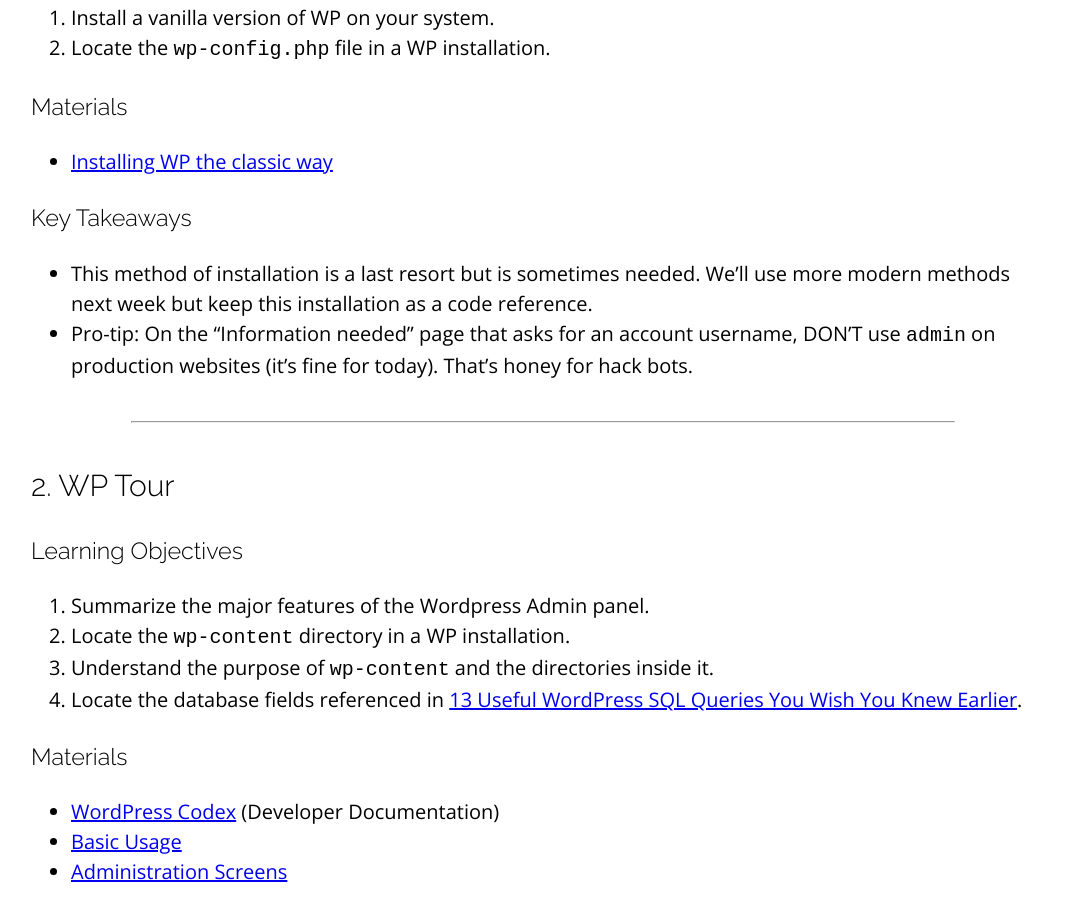
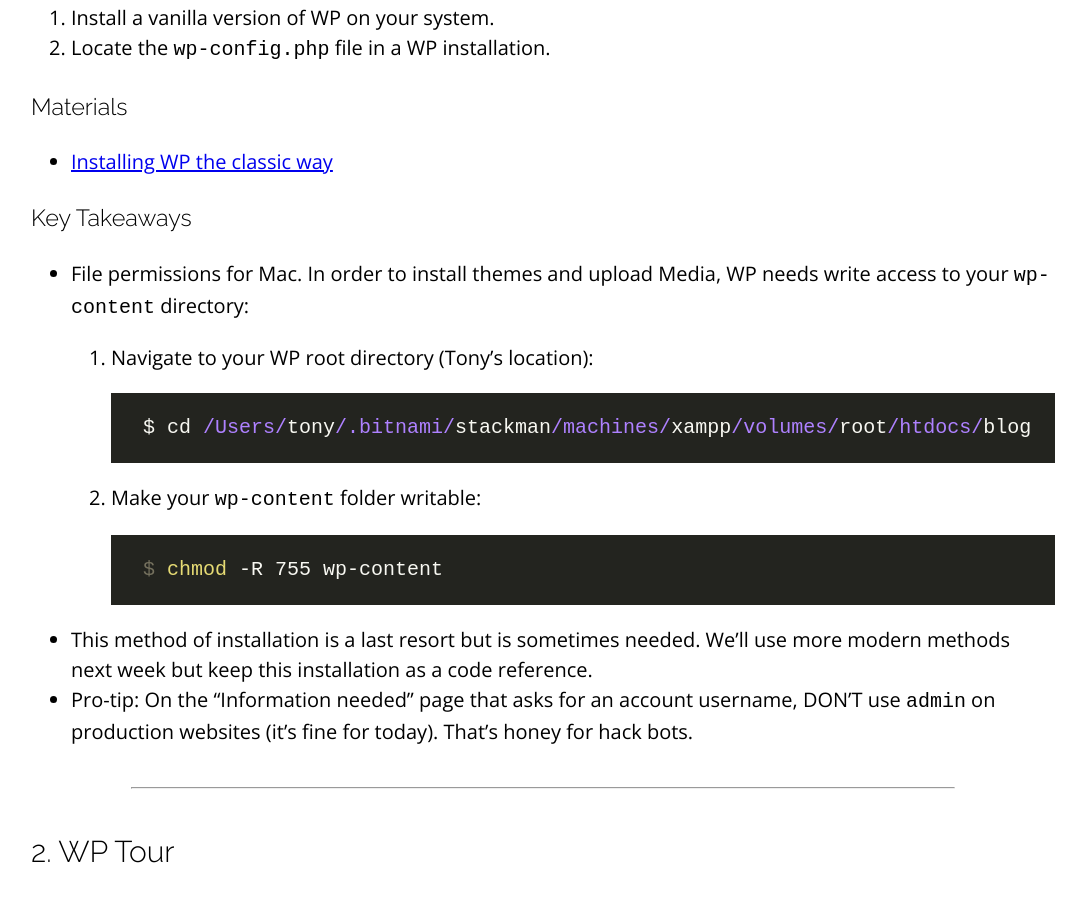
Before and after one commit to sait-wbdv/winter-2021, a Jekyll site: the page built from _posts/2021-03-26-wp-install-tour.md, in a window 1280 px wide and 900 px high, scrolled down 1369 px. Shown: the whole window, without its empty margins (97-1183 px from the left). Built offline with Jekyll 4.4.1, drawn with Linux system fonts in a browser that asks for light colours; nearby versions of some CDN libraries.

Commit message:
added chmod command

````diff
--- a/_posts/2021-03-26-wp-install-tour.md
+++ b/_posts/2021-03-26-wp-install-tour.md
@@ -33,6 +33,21 @@ categories: cpnt200
 - [Installing WP the classic way](https://wordpress.org/support/article/how-to-install-wordpress/)
 
 ### Key Takeaways
+- File permissions for Mac. In order to install themes and upload Media, WP needs write access to your `wp-content` directory:
+
+    1. Navigate to your WP root directory (Tony's location):
+
+        ```
+        $ cd /Users/tony/.bitnami/stackman/machines/xampp/volumes/root/htdocs/blog
+        ```
+
+
+    2. Make your `wp-content` folder writable:
+
+        ```
+        $ chmod -R 755 wp-content
+        ```
+
 - This method of installation is a last resort but is sometimes needed. We'll use more modern methods next week but keep this installation as a code reference.
 - **Pro-tip**: On the "Information needed" page that asks for an account username, DON'T use `admin` on production websites (it's fine for today). That's honey for hack bots.
 
````
